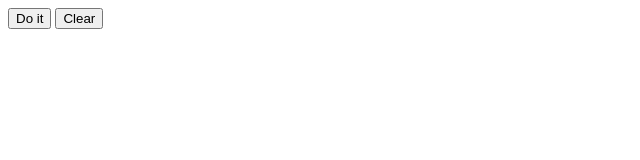
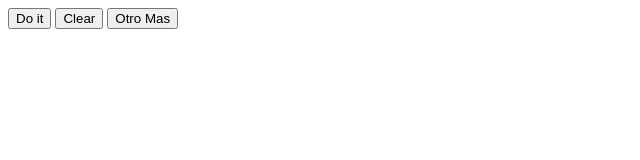
Before and after one commit to Fedenieto90/PhoneGapExample, a plain HTML site: page index.html in a window 1280 px wide. Shown: the whole page, without its empty margins (0-640 px from the left). Drawn offline with Linux system fonts and the light colour scheme.

Commit message:
Agregue el boton Otro

```diff
--- a/index.html
+++ b/index.html
@@ -6,6 +6,7 @@
 <body>
 	<button id="silly">Do it</button>
 	<button id="clear">Clear</button>
+	<button id="clear">Otro Mas</button>
 	<div id="results"></div>
 <script src="js/zepto.min.js"></script>
 <script src="js/silly.js"></script>
```
